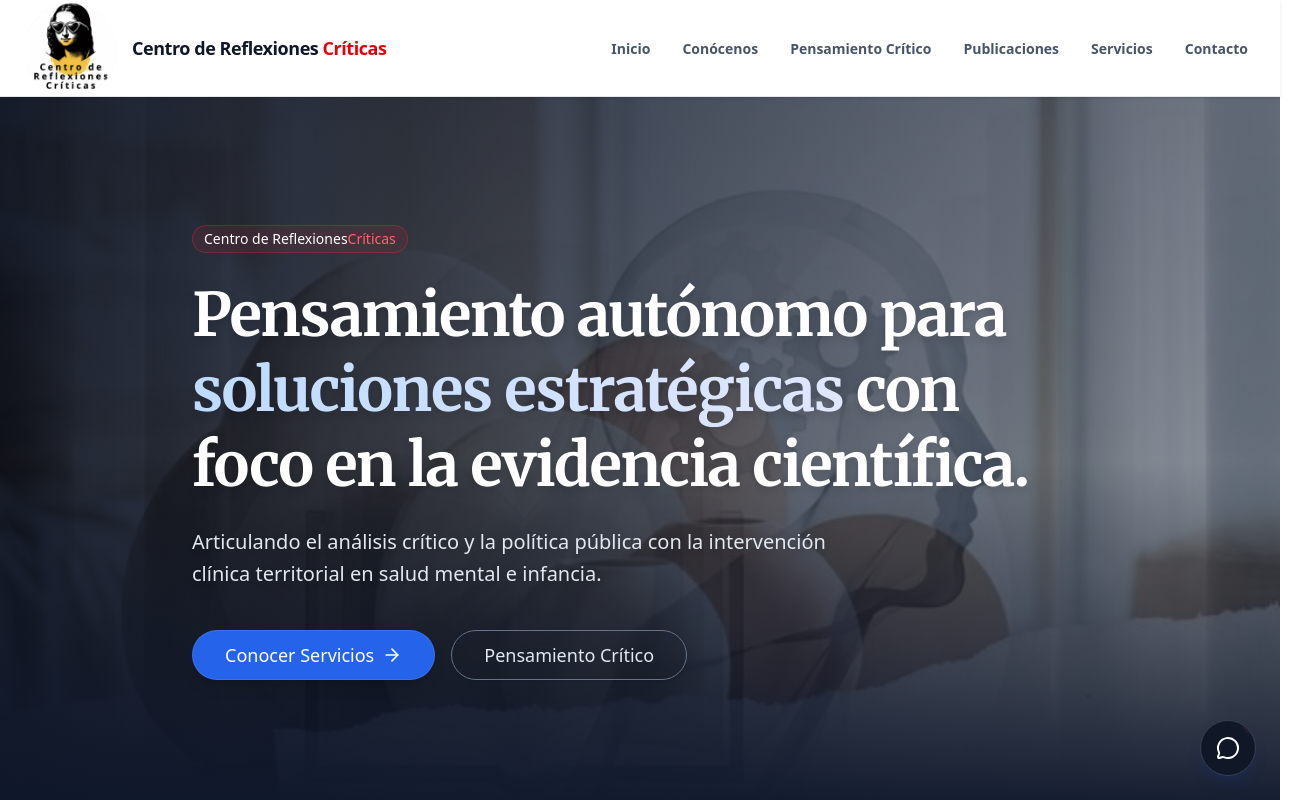
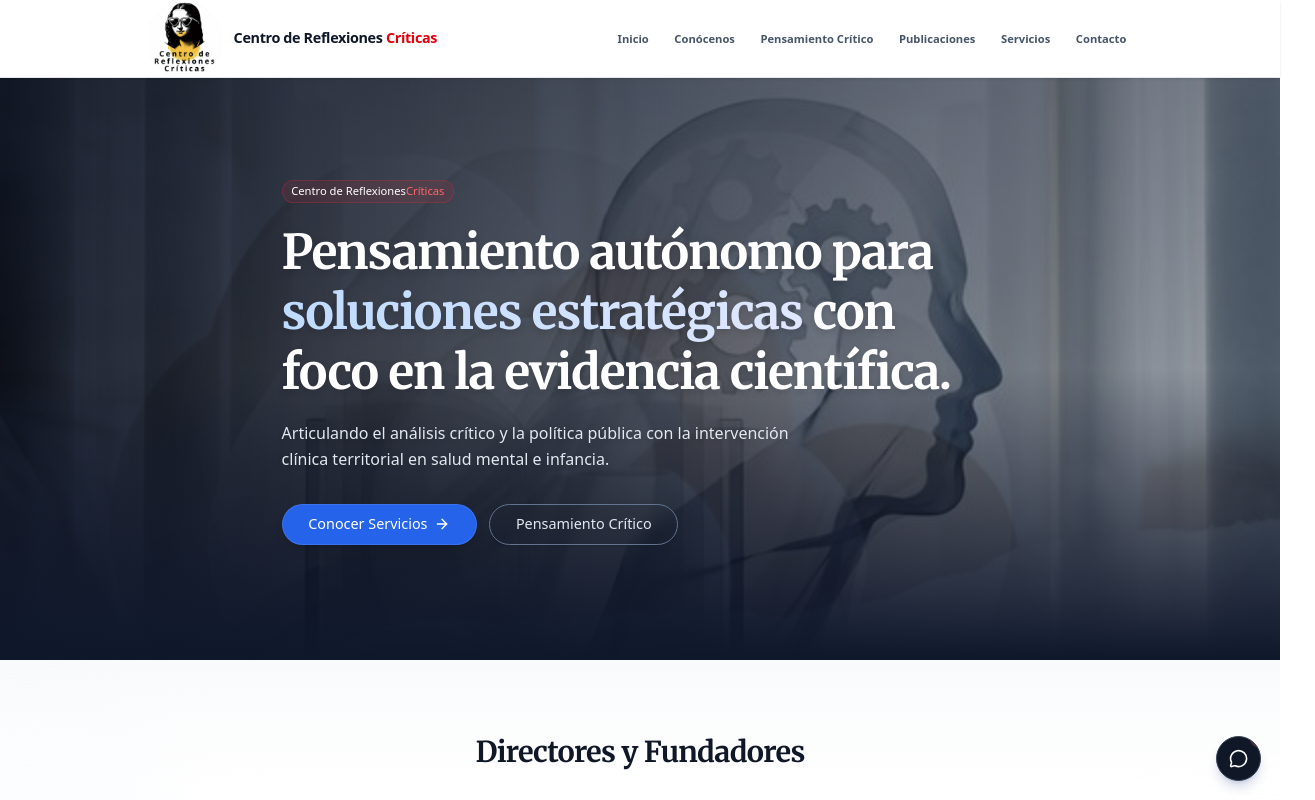
Before and after one commit to hh2fc24/centroreflexion, a Next.js app: page / in a window 1280 px wide. Shown: the top 800 px of the page, 1315 px wide, since content can reach past the window. Built offline with nearby package versions, Linux system fonts and the light colour scheme.

Commit message:
style: force global scale with zoom property instead of text-scale

```diff
--- a/app/globals.css
+++ b/app/globals.css
@@ -11,7 +11,7 @@
   --muted-foreground: #475569;
   --border: rgba(148, 163, 184, 0.25);
 
-  --text-scale: 0.8;
+  --text-scale: 1;
   --radius-base: 16px;
   --shadow-strength: 0.6;
 
@@ -48,7 +48,7 @@
 }
 
 html {
-  font-size: calc(16px * var(--text-scale));
+  zoom: 0.8;
 }
 
 body {
```
